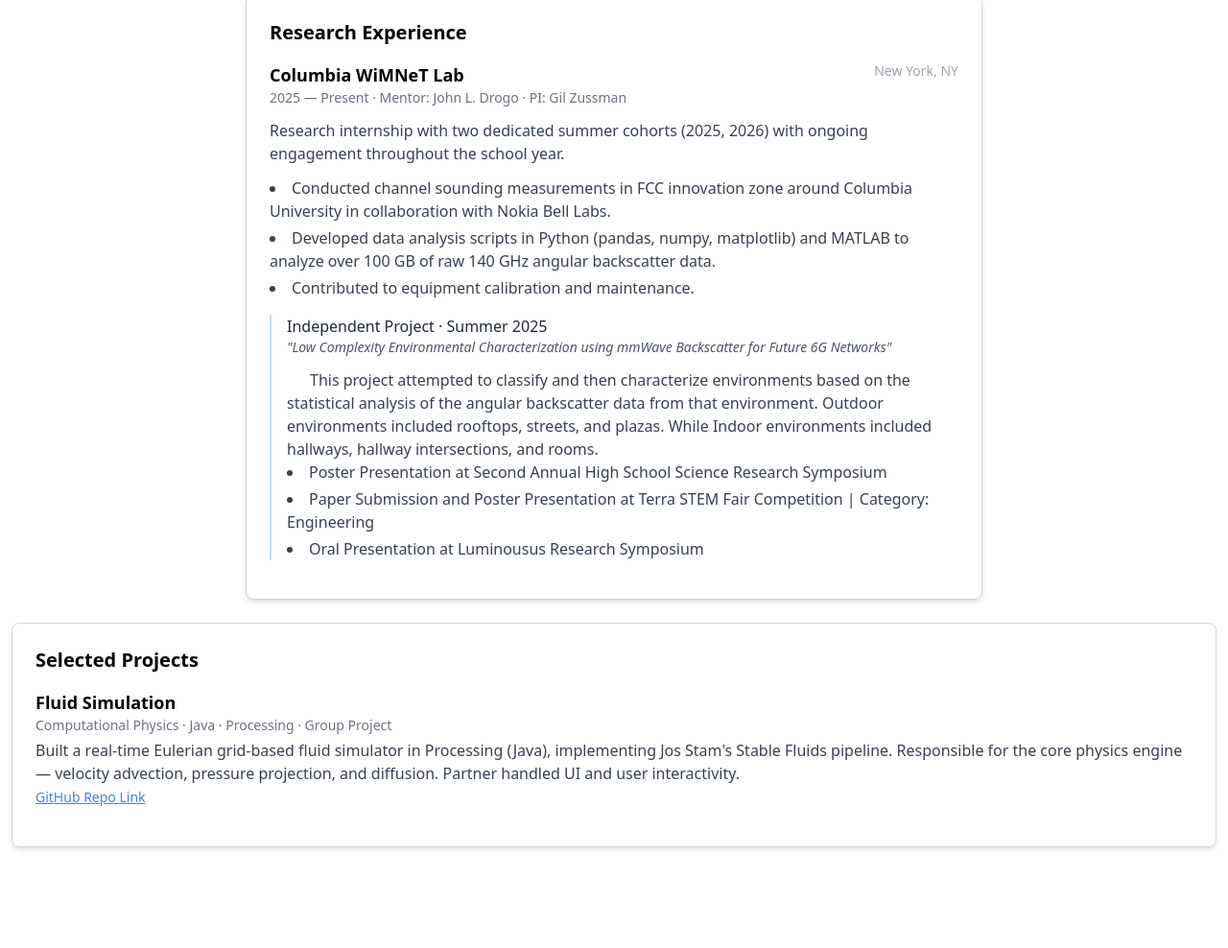
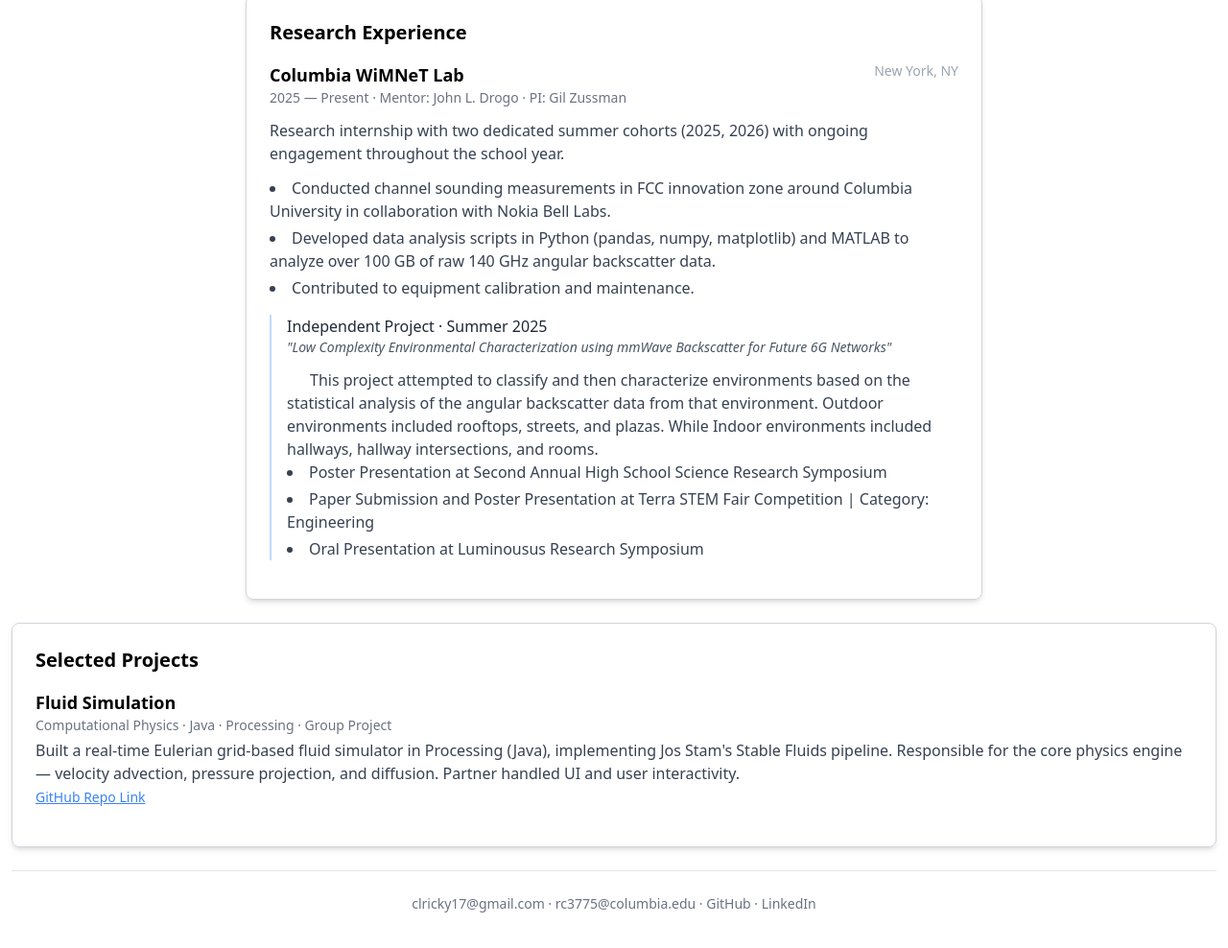
Before and after one commit to R1ckyC4/macando-web-portfolio, a plain HTML site: page index.html in a window 1280 px wide. Shown: the part 384-1372 px from the top of the page at 96% size. Before the commit the page ends 1303 px from the top, so only its background shows below. Drawn offline with nearby package versions, Linux system fonts and the light colour scheme.

Commit message:
added contact info

```diff
--- a/index.html
+++ b/index.html
@@ -85,5 +85,15 @@
             class="text-blue-500 underline hover:text-blue-700 text-sm">GitHub Repo Link</a>
       </div>
       </div>
+
+      <!-- Footer -->
+    <footer class="border-t border-gray-200 mt-6 py-6 text-center text-gray-500 text-sm">
+      <p>
+        <a href="mailto:clricky17@gmail.com" class="hover:text-blue-500">clricky17@gmail.com</a> ·
+        <a href="mailto:rc3775@columbia.edu" class="hover:text-blue-500">rc3775@columbia.edu</a> ·
+        <a href="https://github.com/R1ckyC4" target="_blank" class="hover:text-blue-500">GitHub</a> ·
+        <a href="https://www.linkedin.com/in/ricky-chen-045b07328/" target="_blank" class="hover:text-blue-500">LinkedIn</a>
+      </p>
+    </footer>
  </body>
 </html>
```
